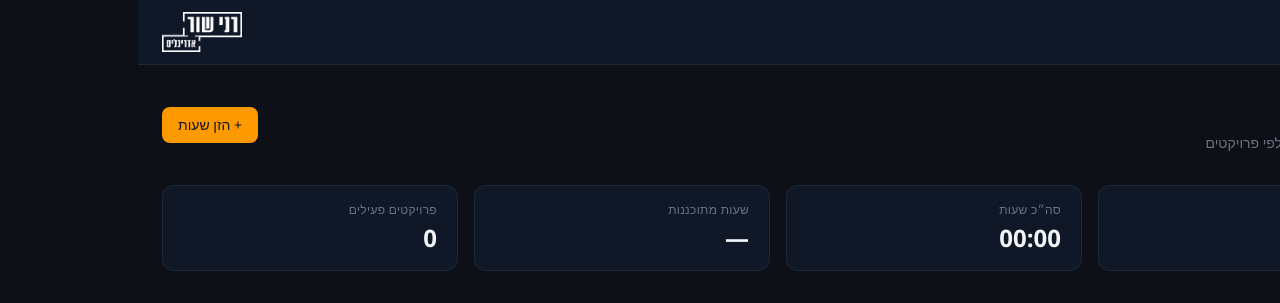
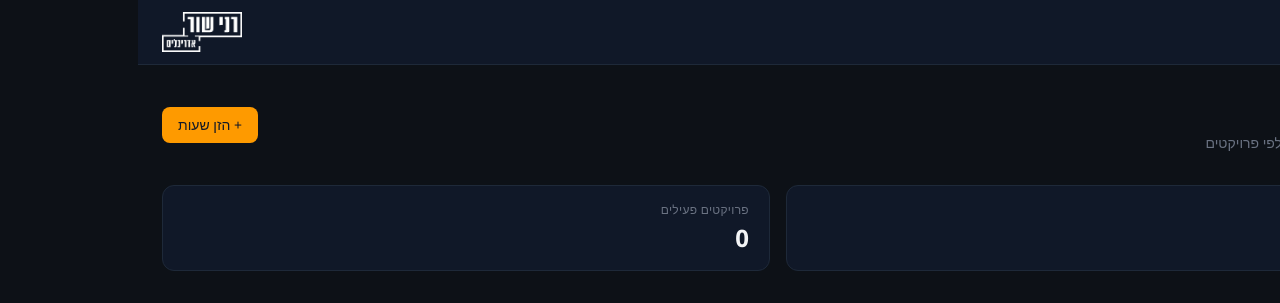
Before and after one commit to rannyshor-ux/timetracker, a Next.js app in the folder timesheet-app/: page / in a window 1280 px wide. Shown: the top 303 px of the page. Built offline with nearby package versions, Linux system fonts and the light colour scheme; no server answers; the database is empty.

Commit message:
feat: remove total hours and planned hours stats from dashboard
Co-Authored-By: Claude Sonnet 4.6 <noreply@anthropic.com>

```diff
--- a/timesheet-app/src/app/page.tsx
+++ b/timesheet-app/src/app/page.tsx
@@ -106,14 +106,6 @@ export default async function DashboardPage() {
 
   const activeProjects = projects.filter((p: any) => p.status === "active");
   const totalHoursWeek = recentEntries.reduce((s: number, e: any) => s + e.hours, 0);
-  const totalHoursAll = projects
-    .flatMap((p: any) => p.phases.flatMap((ph: any) => ph.timeEntries))
-    .reduce((s: number, e: any) => s + e.hours, 0);
-
-  const totalEstimated = projects
-    .flatMap((p: any) => p.phases)
-    .filter((ph: any) => ph.estimatedHours != null)
-    .reduce((s: number, ph: any) => s + (ph.estimatedHours ?? 0), 0);
 
   return (
     <div className="space-y-8">
@@ -132,10 +124,8 @@ export default async function DashboardPage() {
       </div>
 
       {/* Stats */}
-      <div className="grid grid-cols-2 sm:grid-cols-4 gap-4">
+      <div className="grid grid-cols-2 sm:grid-cols-2 gap-4">
         <StatCard label="שעות השבוע" value={decimalToHMS(totalHoursWeek)} unit="" />
-        <StatCard label="סה״כ שעות" value={decimalToHMS(totalHoursAll)} unit="" />
-        <StatCard label="שעות מתוכננות" value={totalEstimated > 0 ? decimalToHMS(totalEstimated) : "—"} unit="" />
         <StatCard label="פרויקטים פעילים" value={String(activeProjects.length)} unit="" />
       </div>
 
```
